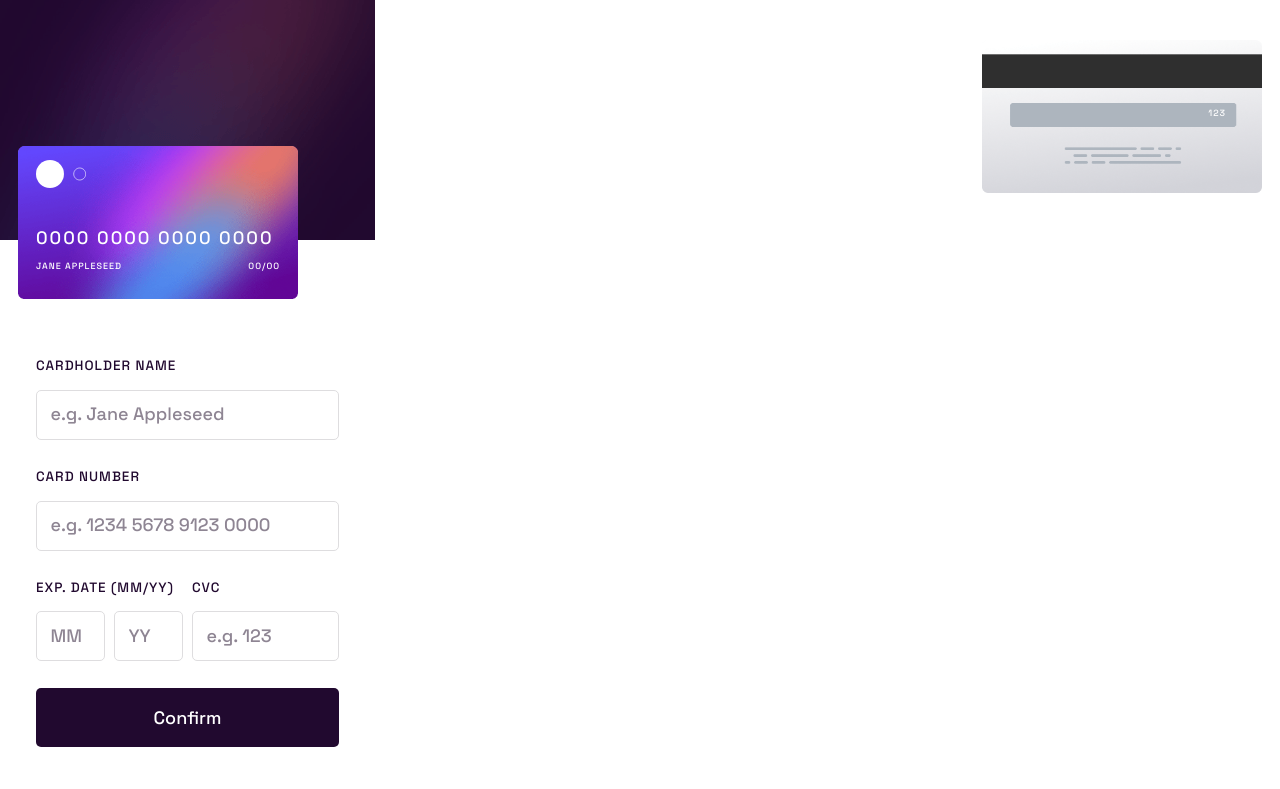
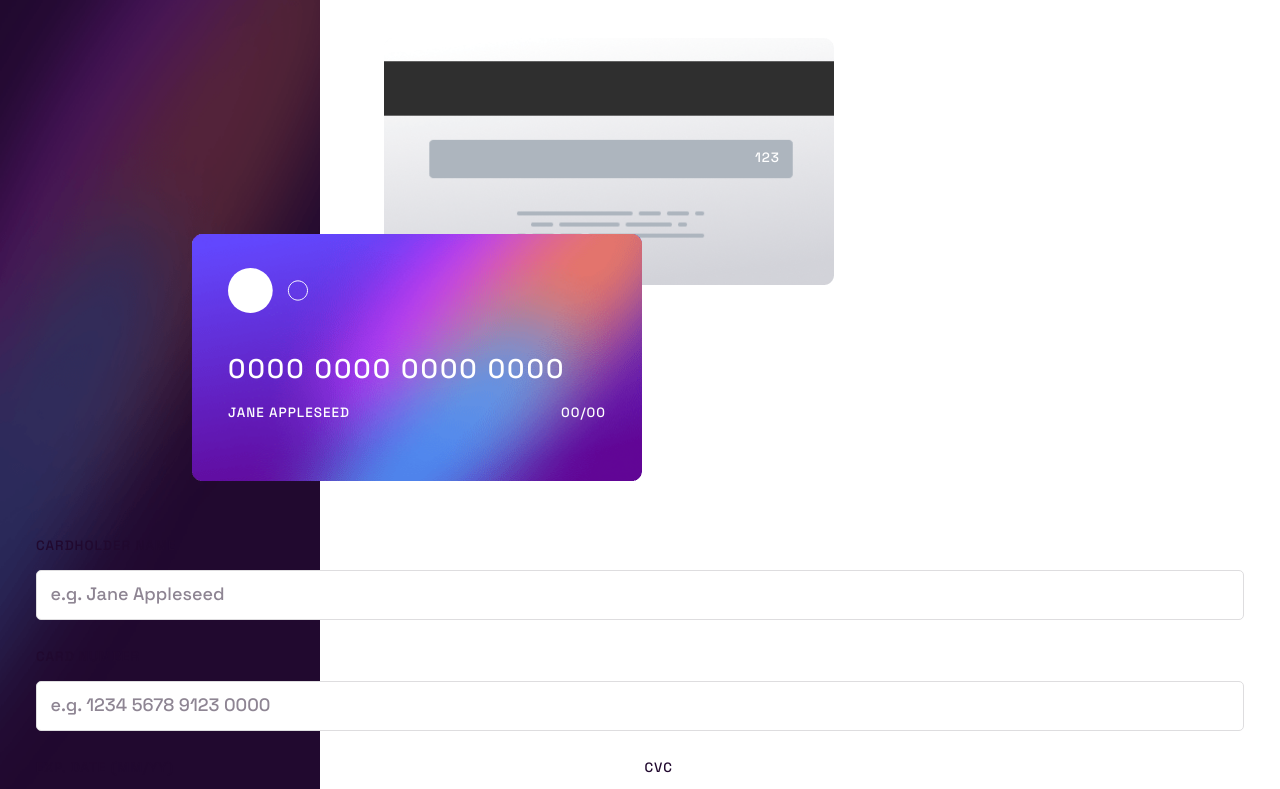
Before and after one commit to samuel-adu/interactive-card-details-form, a React (Vite) app: page / in a window 1280 px wide. Shown: the top 789 px of the page. Built offline with nearby package versions, Linux system fonts and the light colour scheme.

Commit message:
style: desktop layout

```diff
--- a/src/index.css
+++ b/src/index.css
@@ -36,22 +36,27 @@ img {
   display: block;
 }
 
+/* typography */
 p {
   margin-bottom: 0.5em;
 }
+
+/* layout */
 
 .card-logo {
   width: 50px;
   margin-bottom: 2em;
 }
 
-.cards {
+.card-preview {
   position: relative;
+  display: flex;
+  flex-direction: column;
 }
 
 .card {
   height: 160px;
-  width: 280px;
+  width: 290px;
   border-radius: 5px;
   padding: 1em;
   margin-inline: 1em;
@@ -62,16 +67,16 @@ p {
   position: relative;
 }
 
+.card-front {
+  background-image: url(./assets/images/bg-card-front.png);
+  /* margin-right: auto; */
+  bottom: 1em;
+}
+
 .card-back {
   margin-left: auto;
   background-image: url(./assets/images/bg-card-back.png);
   top: 2em;
-}
-
-.card-front {
-  background-image: url(./assets/images/bg-card-front.png);
-  margin-right: auto;
-  bottom: 1em;
 }
 
 .card-holder-name {
@@ -106,7 +111,7 @@ form {
   font-family: var(--ff-primary);
   font-size: 1rem;
   padding: 2em;
-  width: 375px;
+  /* width: 375px; */
 }
 
 ::placeholder {
@@ -160,8 +165,59 @@ button {
   width: 50%;
 }
 
-/* @media (min-width: 569px) {
+@media screen and (min-width: 569px) {
   body {
     background-image: url(./assets/images/bg-main-desktop.png);
+    background-size: 25% 100vh;
   }
-} */
+
+  .main {
+    display: flex;
+    align-items: center;
+    gap: 1em;
+    min-height: 100vh;
+  }
+
+  .card-preview {
+    flex-direction: column-reverse;
+    width: 40%;
+  }
+
+  .card-form {
+    width: 30%;
+  }
+
+  .card {
+    height: 250px;
+    width: 450px;
+    padding: 2em;
+  }
+
+  .card-front {
+    margin-left: 15%;
+  }
+
+  .card-back {
+    margin-left: 30%;
+  }
+
+  .card-logo {
+    width: 80px;
+  }
+
+  .card-number {
+    font-size: 1.5rem;
+  }
+
+  .card-holder-name {
+    font-size: 0.75rem;
+  }
+
+  .card-expiry-date {
+    font-size: 0.75rem;
+  }
+
+  .card-cvc {
+    font-size: 0.75rem;
+  }
+}
```
